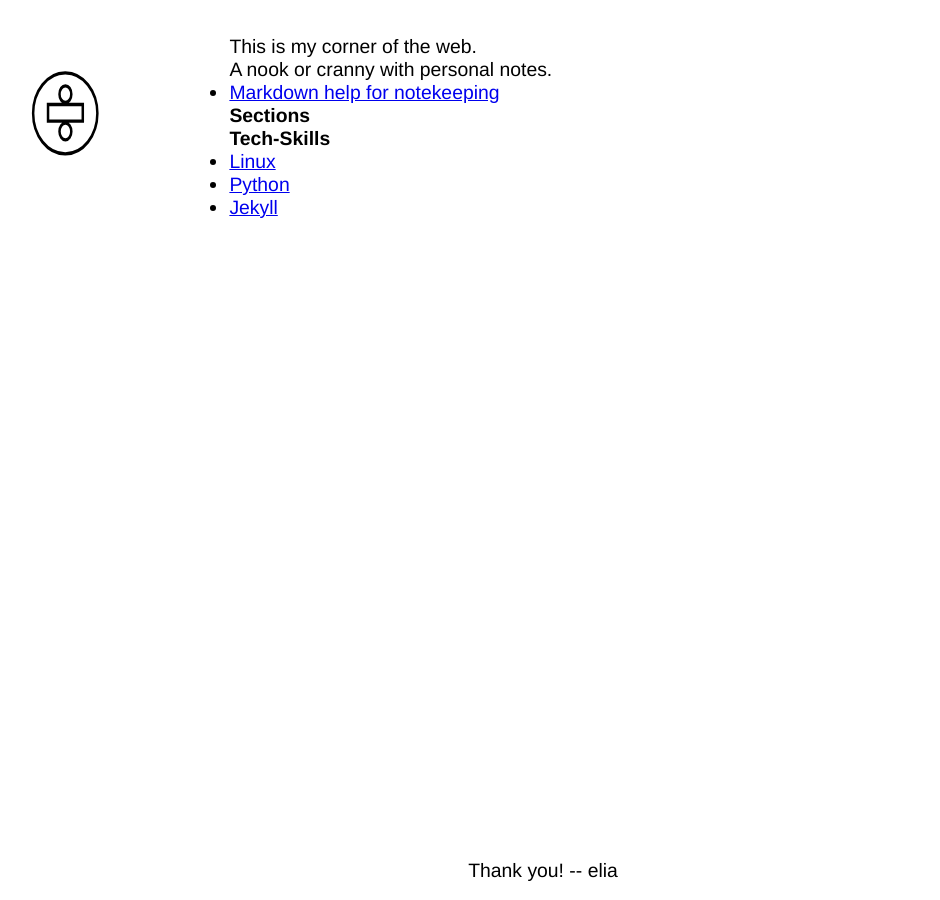
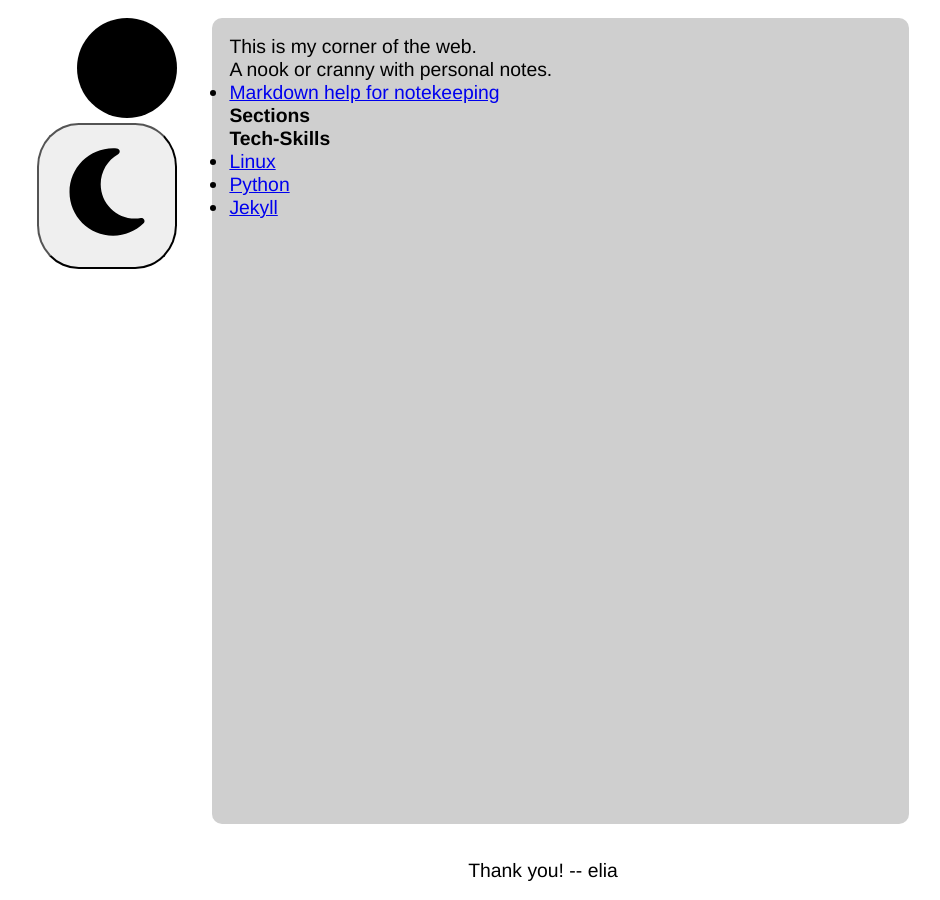
Before and after one commit to elia-b/notes, a Jekyll site: the page built from home-page.md, in a window 1280 px wide. Shown: the whole page, without its empty margins (97-1037 px from the left). Built offline with Jekyll 4.4.1, drawn with Linux system fonts in a browser that asks for light colours.

Commit message:
add button

```diff
--- a/_layouts/default.html
+++ b/_layouts/default.html
@@ -5,13 +5,19 @@
     <meta name="viewport" content="width=device-width, initial-scale=1.0">
     <title>{{ page.title }}</title>
     <link rel="stylesheet" href="{{ '/assets/css/styles.css' | relative_url }}">
+    <link rel="stylesheet" href="https://cdnjs.cloudflare.com/ajax/libs/font-awesome/4.7.0/css/font-awesome.min.css">
   </head>
   <body>
     <main>
       <div class="top">
       <header>
         <div class="header-column">
-          <a href="{{'/' | relative_url}}"><img src="{{ '/assets/images/logo.svg' | relative_url }}" height="200" width="200" /></a>
+          <div class="header-element">
+            <a href="{{'/' | relative_url}}"><img src="{{ '/assets/images/logo.svg' | relative_url }}" height="100" width="100" /></a>
+          </div>
+          <div class="header-element">
+            <button><img src="{{ '/assets/images/moon.svg' | relative_url }}" height="100" width="100" /></i></button>
+          </div>
         </div>
       </header>
       <section>
--- a/_sass/_main.scss
+++ b/_sass/_main.scss
@@ -1,6 +1,8 @@
 @import "breakpoints";
 
 $headerHeight: 10rem;
+
+$color-red: #cfcfcf;
 
 * {
   margin: 0;
@@ -36,14 +38,22 @@ main{
     header{
       padding: 1rem;
 
+      .header-column {
+        display: flex;
+        flex-direction: column;
+      }
+
       @include laptop {
         width: 20%;
 
         .header-column {
-          display: flex;
-          justify-content: flex-end;
           position: sticky;
           top: 0;
+
+          .header-element{
+            display: flex;
+            justify-content: flex-end;
+          }
         }
 
       }
@@ -55,6 +65,8 @@ main{
       padding: 1rem;
       flex: 1;
       width: 100%;
+      border-radius: 10px;
+      background-color: $color-red;
 
       @include laptop {
         width: 60%;
@@ -73,3 +85,16 @@ main{
     padding: 1rem;
   }
 }
+
+
+button {
+  font-size: 1.5rem;
+  border-radius: 30%;
+  cursor: pointer;
+  padding: 1rem;
+}
+
+
+button:hover {
+  background-color: $color-red;
+}
```
Also changed, not shown: assets/images/logo.svg, assets/images/moon.svg (added).
